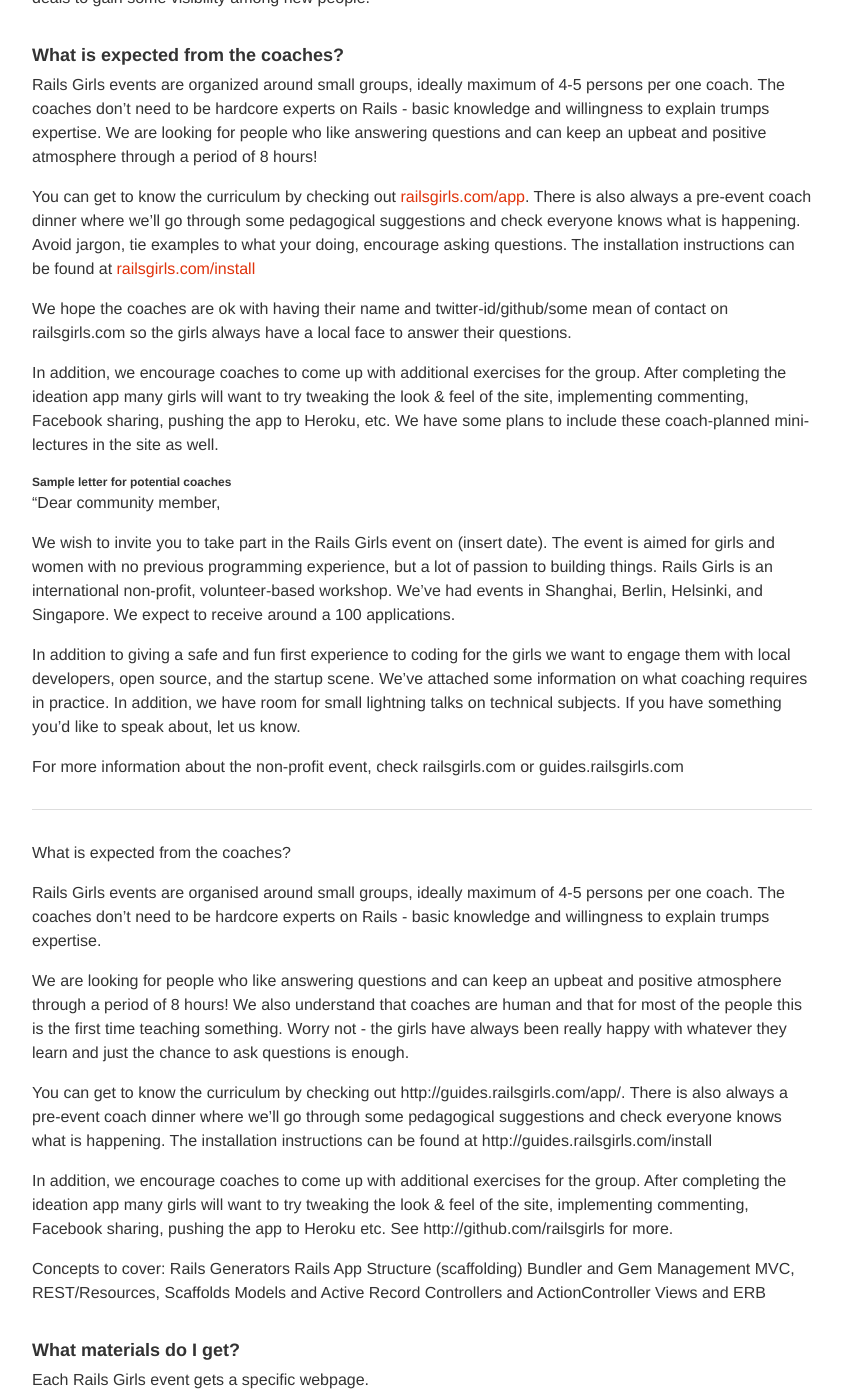
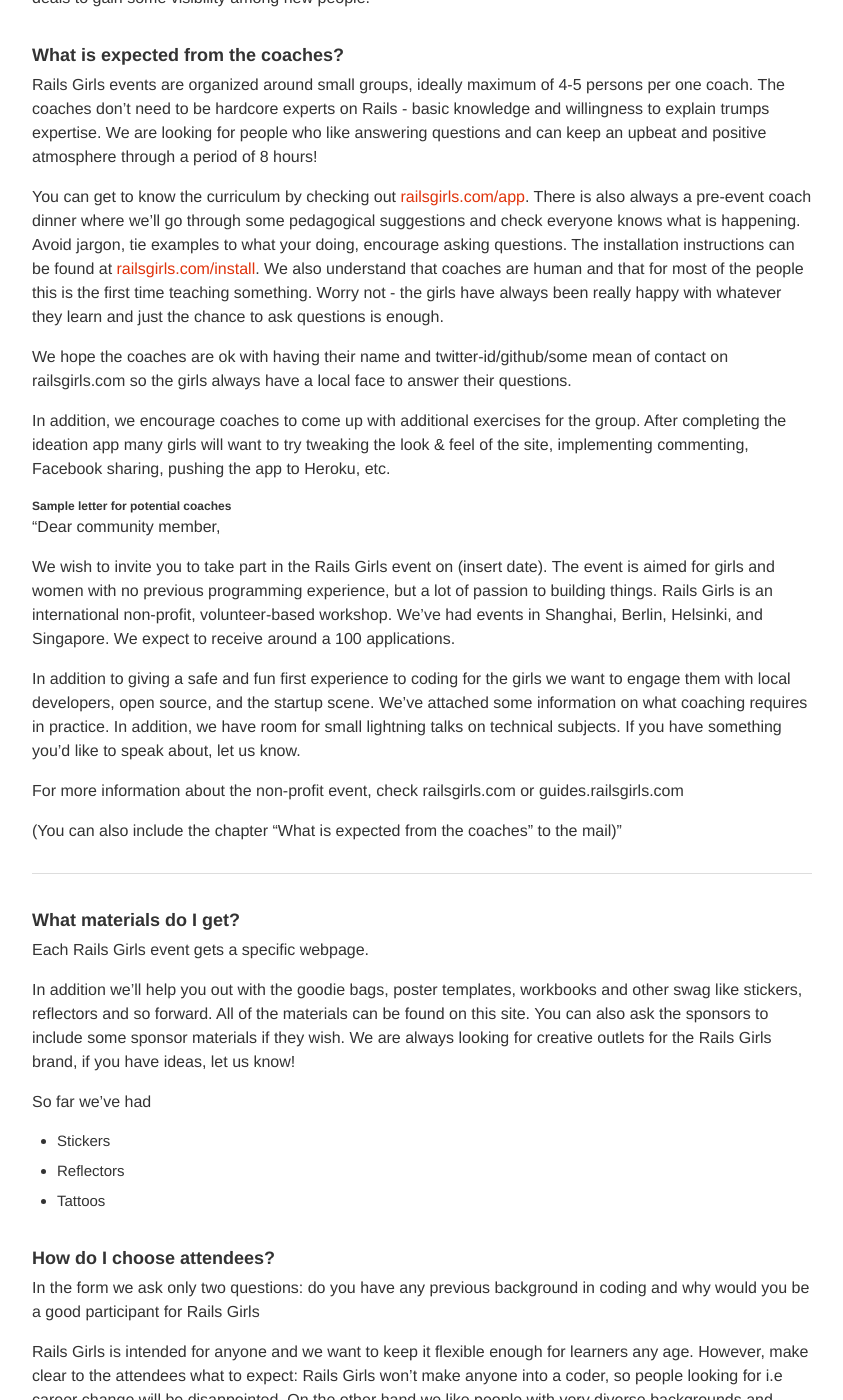
Before and after one commit to railsgirls/guides.railsgirls.com, a Jekyll site: the page built from _posts/2012-04-18-guide.markdown, in a window 1280 px wide and 1400 px high, scrolled down 7055 px. Shown: the whole window, without its empty margins (158-1001 px from the left). Built offline with Jekyll 4.4.1, drawn with Linux system fonts in a browser that asks for light colours; Markdown is read by kramdown in place of the engine named in the settings; some of the changed text lies outside the part shown.

Commit message:
Fixed the duplicate coach letter + moves participant materials to the right place

```diff
--- a/_posts/2012-04-18-guide.markdown
+++ b/_posts/2012-04-18-guide.markdown
@@ -246,14 +246,14 @@
 
 Rails Girls events are organized around small groups, ideally maximum of 4-5 persons per one coach. The coaches don’t need to be hardcore experts on Rails - basic knowledge and willingness to explain trumps expertise. We are looking for people who like answering questions and can keep an upbeat and positive atmosphere through a period of 8 hours!
 
-You can get to know the curriculum by checking out [railsgirls.com/app](http://railsgirls.com/app). There is also always a pre-event coach dinner where we’ll go through some pedagogical suggestions and check everyone knows what is happening. Avoid jargon, tie examples to what your doing, encourage asking questions. The installation instructions can be found at [railsgirls.com/install](http://railsgirls.com/install)
+You can get to know the curriculum by checking out [railsgirls.com/app](http://railsgirls.com/app). There is also always a pre-event coach dinner where we’ll go through some pedagogical suggestions and check everyone knows what is happening. Avoid jargon, tie examples to what your doing, encourage asking questions. The installation instructions can be found at [railsgirls.com/install](http://railsgirls.com/install). We also understand that coaches are human and that for most of the people this is the first time teaching something. Worry not - the girls have always been really happy with whatever they learn and just the chance to ask questions is enough.
+
 
 We hope the coaches are ok with having their name and twitter-id/github/some mean of contact on railsgirls.com so the girls always have a local face to answer their questions.
 
-In addition, we encourage coaches to come up with additional exercises for the group. After completing the ideation app many girls will want to try tweaking the look & feel of the site, implementing commenting, Facebook sharing, pushing the app to Heroku, etc. We have some plans to include these coach-planned mini-lectures in the site as well.
+In addition, we encourage coaches to come up with additional exercises for the group. After completing the ideation app many girls will want to try tweaking the look & feel of the site, implementing commenting, Facebook sharing, pushing the app to Heroku, etc.
 
 ##### Sample letter for potential coaches
-
 
 "Dear community member,
 
@@ -263,26 +263,10 @@
 
 For more information about the non-profit event, check railsgirls.com or guides.railsgirls.com
 
+(You can also include the chapter "What is expected from the coaches" to the mail)"
+
 ---
 
-What is expected from the coaches?
-
-Rails Girls events are organised around small groups, ideally maximum of 4-5 persons per one coach. The coaches don’t need to be hardcore experts on Rails - basic knowledge and willingness to explain trumps expertise.
-
-We are looking for people who like answering questions and can keep an upbeat and positive atmosphere through a period of 8 hours! We also understand that coaches are human and that for most of the people this is the first time teaching something. Worry not - the girls have always been really happy with whatever they learn and just the chance to ask questions is enough.
-
-You can get to know the curriculum by checking out http://guides.railsgirls.com/app/. There is also always a pre-event coach dinner where we’ll go through some pedagogical suggestions and check everyone knows what is happening. The installation instructions can be found at http://guides.railsgirls.com/install
-
-In addition, we encourage coaches to come up with additional exercises for the group. After completing the ideation app many girls will want to try tweaking the look & feel of the site, implementing commenting, Facebook sharing, pushing the app to Heroku etc. See http://github.com/railsgirls for more.
-
-Concepts to cover:
-Rails Generators
-Rails App Structure (scaffolding)
-Bundler and Gem Management
-MVC, REST/Resources, Scaffolds
-Models and Active Record
-Controllers and ActionController
-Views and ERB
 
 
 #### What materials do I get?
@@ -309,19 +293,6 @@
 2. people with some front-end experience (HTML, CSS, Javascript) and
 3. people with a little experience in programming or a background in computer sciences. You can use the different name-tags for each group if you want to (rubies, foxes, octocats, rails..)
 
-
-
-
-
-
-#### What happens after the event?
-
-Inviting real developers to coach is Rails Girls sessions not only gives the participants a chance for hands-on education, but also makes the barrier to enter the technology world lower. How to keep the girls coding?
-
-* Encourage them to continue practicing by trying different exercises like Codecademy and such.
-* Mention at least two forthcoming developer events where the local coaches will be. Try to get the girls to attend actual developer meetups
-* Invite everyone to the Facebook Group where they can ask questions.
-* Invite the girls together again within a month. You can host these meetups at the Rails Girls global meetup page http://www.meetup.com/Rails-Girls/ - we’ll be happy to promote events. However, it doesn't matter under which brand you want to continue meeting - the important thing'
 
 ##### Sample letter of acceptance
 
```
Also changed, not shown: other parts of _posts/2012-04-18-guide.markdown (+14 -0 lines).
